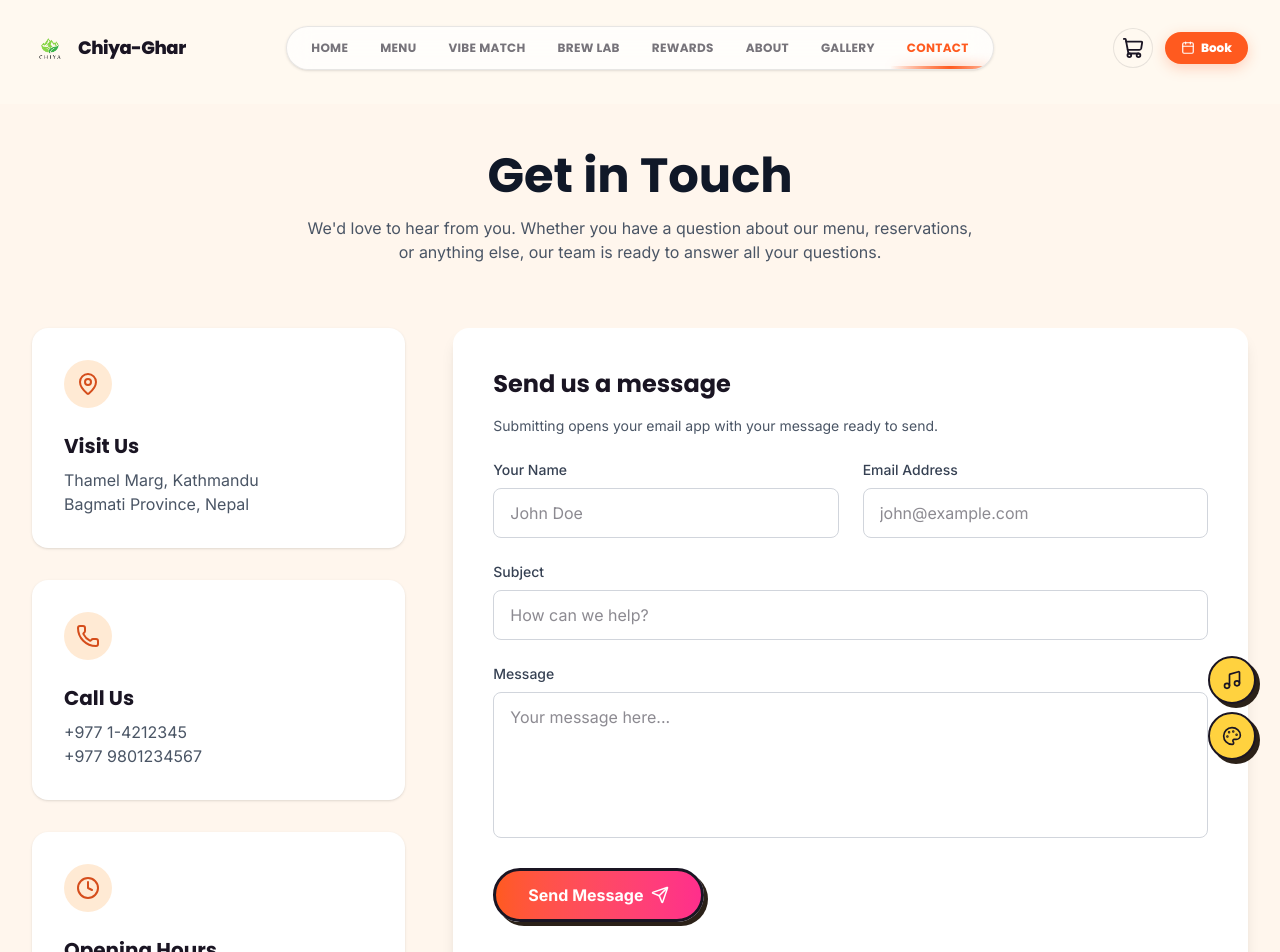
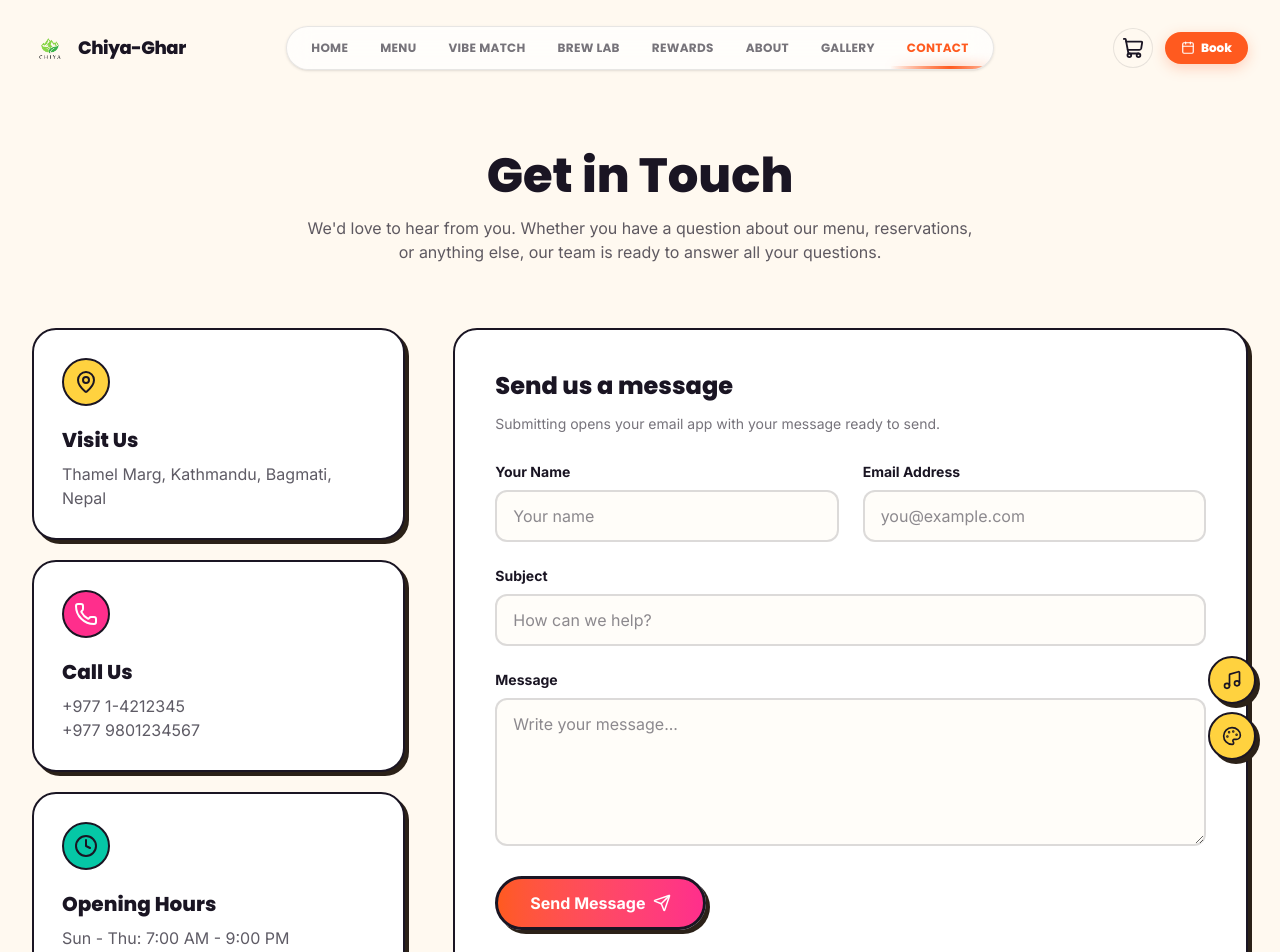
Before and after one commit to sabin-khatri/ChiyaAdda, a React (Vite) app: page /contact in a window 1280 px wide. Shown: the top 952 px of the page. Built offline with nearby package versions, Linux system fonts and the light colour scheme.

Commit message:
updated code

```diff
--- a/src/pages/Contact.jsx
+++ b/src/pages/Contact.jsx
@@ -4,8 +4,10 @@ import { motion } from 'framer-motion'
 import { MapPin, Phone, Mail, Clock, Send } from 'lucide-react'
 import AnimatedPage from '../components/layout/AnimatedPage'
 import { siteContent } from '../data/siteContent'
+import useDocumentTitle from '../hooks/useDocumentTitle'
 
 const Contact = () => {
+  useDocumentTitle('Contact Us')
   const handleSubmit = (event) => {
     event.preventDefault()
     const formData = new FormData(event.currentTarget)
@@ -18,18 +20,18 @@ const Contact = () => {
   }
 
   return (
-    <AnimatedPage className="min-h-screen bg-primary-50 py-12">
+    <AnimatedPage className="min-h-screen bg-chiya-cream py-12">
       <div className="max-w-7xl mx-auto px-4 sm:px-6 lg:px-8">
 
         <div className="text-center mb-16">
           <motion.h1
             initial={{ opacity: 0, y: -20 }}
             animate={{ opacity: 1, y: 0 }}
-            className="text-4xl md:text-5xl font-serif font-bold text-gray-900 mb-4"
+            className="text-4xl md:text-5xl font-display font-black text-chiya-ink mb-4"
           >
             Get in Touch
           </motion.h1>
-          <p className="text-gray-600 max-w-2xl mx-auto">
+          <p className="text-chiya-ink/70 max-w-2xl mx-auto">
             We'd love to hear from you. Whether you have a question about our menu, reservations, or anything else, our team is ready to answer all your questions.
           </p>
         </div>
@@ -40,30 +42,30 @@ const Contact = () => {
           <motion.div
             initial={{ opacity: 0, x: -30 }}
             animate={{ opacity: 1, x: 0 }}
-            className="lg:col-span-1 space-y-8"
+            className="lg:col-span-1 space-y-5"
           >
-            <div className="bg-white p-8 rounded-2xl shadow-sm hover:shadow-md transition">
-              <div className="w-12 h-12 bg-primary-100 text-primary-600 rounded-full flex items-center justify-center mb-6">
+            <div className="bg-white p-6 sm:p-7 rounded-card-lg border-2 border-chiya-ink shadow-pop hover:-translate-y-1 transition-transform">
+              <div className="w-12 h-12 bg-chiya-yellow text-chiya-ink rounded-full flex items-center justify-center mb-5 border-2 border-chiya-ink">
                 <MapPin size={24} />
               </div>
-              <h3 className="text-xl font-bold mb-2">Visit Us</h3>
-              <p className="text-gray-600">Thamel Marg, Kathmandu<br/>Bagmati Province, Nepal</p>
+              <h3 className="text-xl font-display font-black mb-2">Visit Us</h3>
+              <p className="text-chiya-ink/70">{siteContent.contact.address}</p>
             </div>
 
-            <div className="bg-white p-8 rounded-2xl shadow-sm hover:shadow-md transition">
-              <div className="w-12 h-12 bg-primary-100 text-primary-600 rounded-full flex items-center justify-center mb-6">
+            <div className="bg-white p-6 sm:p-7 rounded-card-lg border-2 border-chiya-ink shadow-pop hover:-translate-y-1 transition-transform">
+              <div className="w-12 h-12 bg-chiya-pink text-white rounded-full flex items-center justify-center mb-5 border-2 border-chiya-ink">
                 <Phone size={24} />
               </div>
-              <h3 className="text-xl font-bold mb-2">Call Us</h3>
-              <p className="text-gray-600">+977 1-4212345<br/>+977 9801234567</p>
+              <h3 className="text-xl font-display font-black mb-2">Call Us</h3>
+              <p className="text-chiya-ink/70"><a className="hover:text-chiya-orange" href={`tel:${siteContent.contact.phone.replaceAll(' ', '')}`}>{siteContent.contact.phone}</a><br/><a className="hover:text-chiya-orange" href={`tel:${siteContent.contact.phoneAlt.replaceAll(' ', '')}`}>{siteContent.contact.phoneAlt}</a></p>
             </div>
 
-            <div className="bg-white p-8 rounded-2xl shadow-sm hover:shadow-md transition">
-              <div className="w-12 h-12 bg-primary-100 text-primary-600 rounded-full flex items-center justify-center mb-6">
+            <div className="bg-white p-6 sm:p-7 rounded-card-lg border-2 border-chiya-ink shadow-pop hover:-translate-y-1 transition-transform">
+              <div className="w-12 h-12 bg-chiya-teal text-chiya-ink rounded-full flex items-center justify-center mb-5 border-2 border-chiya-ink">
                 <Clock size={24} />
               </div>
-              <h3 className="text-xl font-bold mb-2">Opening Hours</h3>
-              <p className="text-gray-600">Sun - Thu: 7:00 AM - 9:00 PM<br/>Fri - Sat: 7:00 AM - 10:00 PM</p>
+              <h3 className="text-xl font-display font-black mb-2">Opening Hours</h3>
+              <p className="text-chiya-ink/70">{siteContent.contact.hoursWeekday}<br/>{siteContent.contact.hoursWeekend}</p>
             </div>
           </motion.div>
 
@@ -73,27 +75,27 @@ const Contact = () => {
             animate={{ opacity: 1, x: 0 }}
             className="lg:col-span-2"
           >
-            <div className="bg-white rounded-2xl shadow-lg p-10 h-full">
-              <h2 className="text-2xl font-bold font-serif mb-8">Send us a message</h2>
-              <p className="text-sm text-gray-600 -mt-4 mb-6">Submitting opens your email app with your message ready to send.</p>
+            <div className="bg-white rounded-card-lg border-2 border-chiya-ink shadow-pop p-6 sm:p-10 h-full">
+              <h2 className="text-2xl font-display font-black mb-3">Send us a message</h2>
+              <p className="text-sm text-chiya-ink/60 mb-7">Submitting opens your email app with your message ready to send.</p>
               <form className="space-y-6" onSubmit={handleSubmit}>
                 <div className="grid grid-cols-1 md:grid-cols-2 gap-6">
                   <div>
-                    <label className="block text-sm font-medium text-gray-700 mb-2">Your Name</label>
-                    <input name="name" type="text" autoComplete="name" required className="w-full px-4 py-3 rounded-lg border border-gray-300 focus:ring-2 focus:ring-primary-500 focus:border-primary-500 outline-none transition" placeholder="John Doe" />
+                    <label htmlFor="contact-name" className="block text-sm font-bold text-chiya-ink mb-2">Your Name</label>
+                    <input id="contact-name" name="name" type="text" autoComplete="name" required className="w-full px-4 py-3 rounded-xl border-2 border-chiya-ink/15 bg-chiya-cream/40 focus:ring-2 focus:ring-chiya-orange/30 focus:border-chiya-orange outline-none transition" placeholder="Your name" />
                   </div>
                   <div>
-                    <label className="block text-sm font-medium text-gray-700 mb-2">Email Address</label>
-                    <input name="email" type="email" autoComplete="email" required className="w-full px-4 py-3 rounded-lg border border-gray-300 focus:ring-2 focus:ring-primary-500 focus:border-primary-500 outline-none transition" placeholder="john@example.com" />
+                    <label htmlFor="contact-email" className="block text-sm font-bold text-chiya-ink mb-2">Email Address</label>
+                    <input id="contact-email" name="email" type="email" autoComplete="email" required className="w-full px-4 py-3 rounded-xl border-2 border-chiya-ink/15 bg-chiya-cream/40 focus:ring-2 focus:ring-chiya-orange/30 focus:border-chiya-orange outline-none transition" placeholder="you@example.com" />
                   </div>
                 </div>
                 <div>
-                  <label className="block text-sm font-medium text-gray-700 mb-2">Subject</label>
-                  <input name="subject" type="text" required className="w-full px-4 py-3 rounded-lg border border-gray-300 focus:ring-2 focus:ring-primary-500 focus:border-primary-500 outline-none transition" placeholder="How can we help?" />
+                  <label htmlFor="contact-subject" className="block text-sm font-bold text-chiya-ink mb-2">Subject</label>
+                  <input id="contact-subject" name="subject" type="text" required className="w-full px-4 py-3 rounded-xl border-2 border-chiya-ink/15 bg-chiya-cream/40 focus:ring-2 focus:ring-chiya-orange/30 focus:border-chiya-orange outline-none transition" placeholder="How can we help?" />
                 </div>
                 <div>
-                  <label className="block text-sm font-medium text-gray-700 mb-2">Message</label>
-                  <textarea name="message" rows="5" required className="w-full px-4 py-3 rounded-lg border border-gray-300 focus:ring-2 focus:ring-primary-500 focus:border-primary-500 outline-none transition resize-none" placeholder="Your message here..."></textarea>
+                  <label htmlFor="contact-message" className="block text-sm font-bold text-chiya-ink mb-2">Message</label>
+                  <textarea id="contact-message" name="message" rows="5" required className="w-full px-4 py-3 rounded-xl border-2 border-chiya-ink/15 bg-chiya-cream/40 focus:ring-2 focus:ring-chiya-orange/30 focus:border-chiya-orange outline-none transition resize-y" placeholder="Write your message..." />
                 </div>
                 <button className="btn-primary flex items-center justify-center gap-2 py-3 px-8">
                   Send Message <Send size={18} />
```
